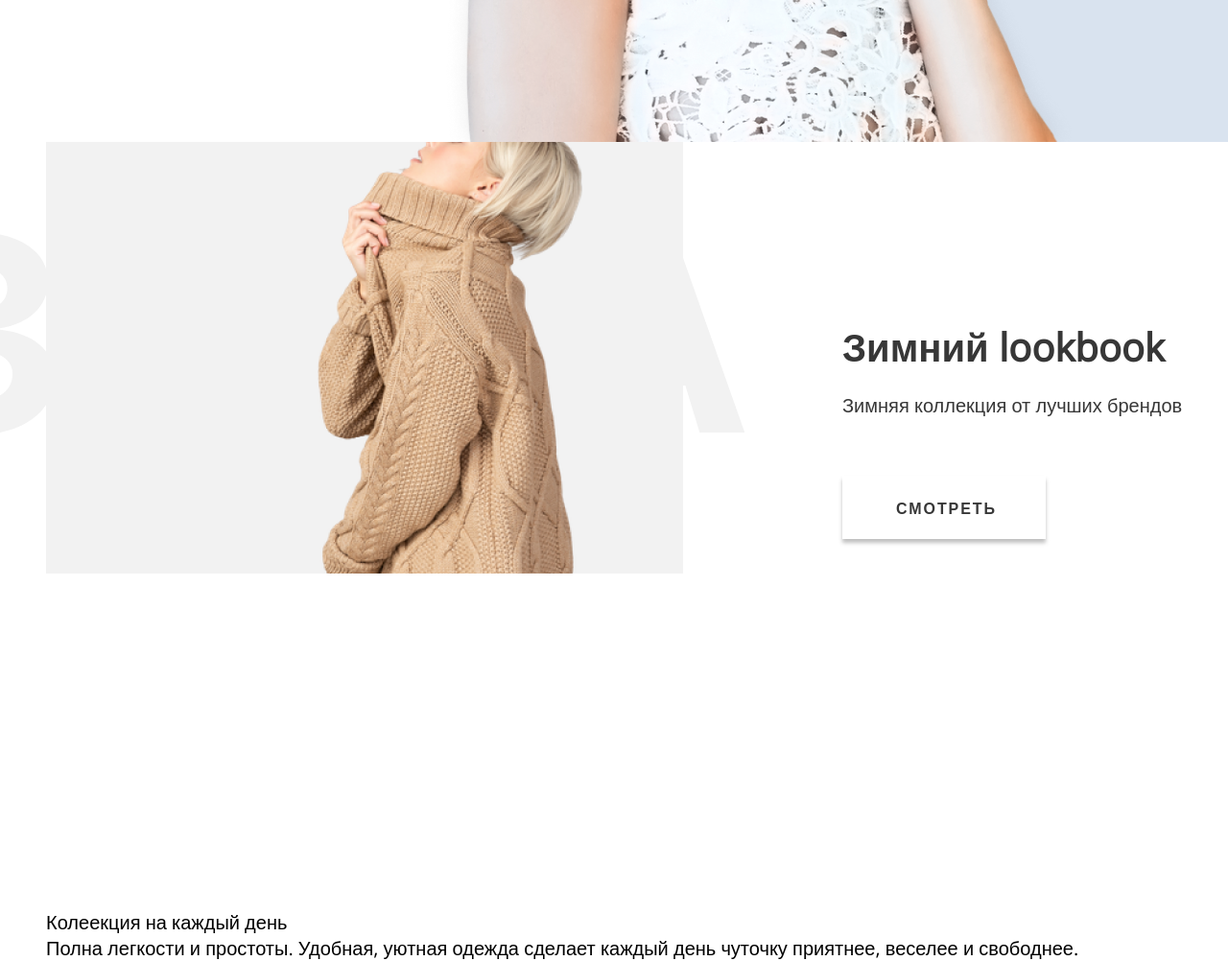
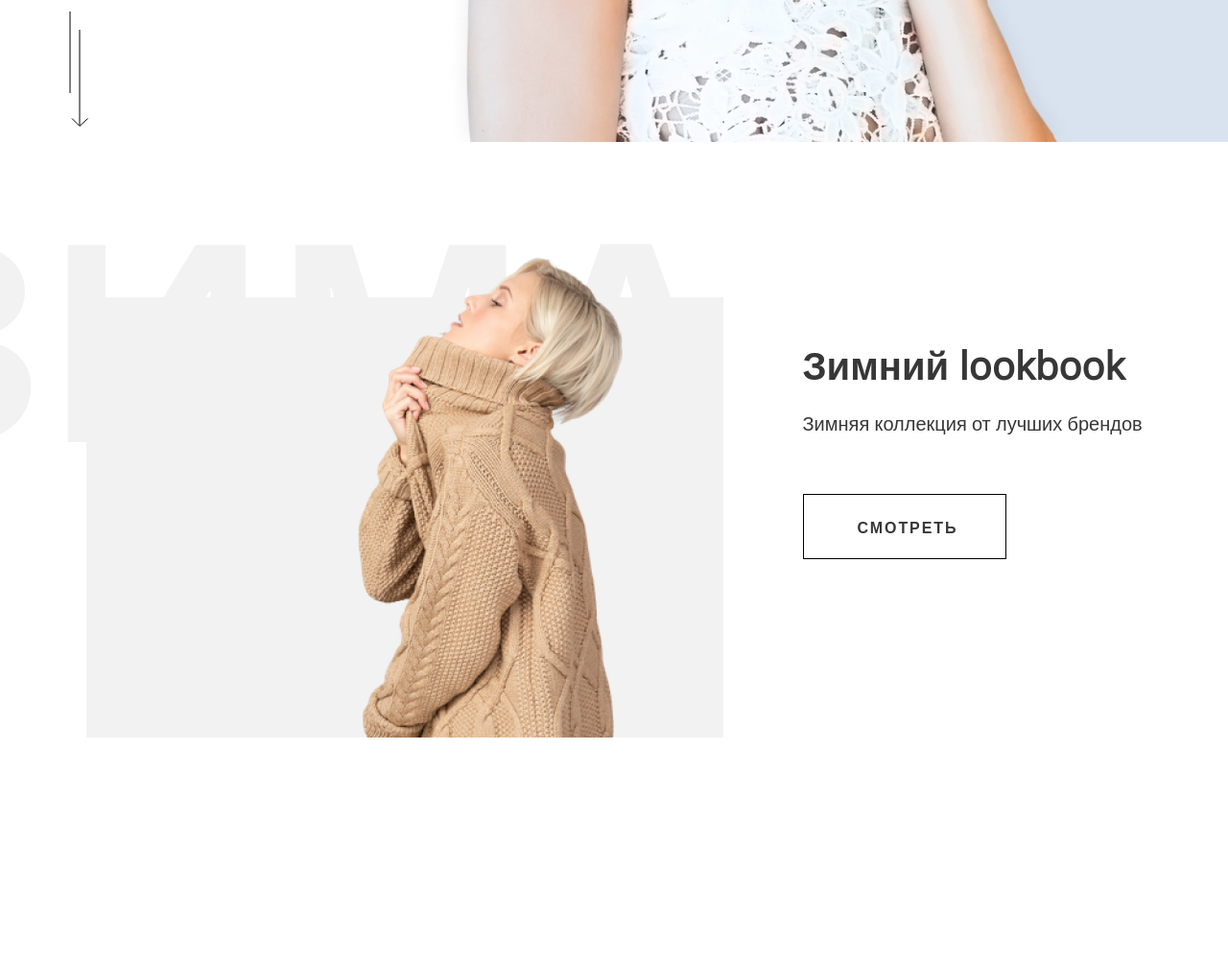
Before and after one commit to MaxPodivilov/clothing-shop, a plain HTML site: page index.html in a window 1280 px wide. Shown: the part 652-1654 px from the top of the page at 96% size. Drawn offline with nearby package versions, Linux system fonts and the light colour scheme.

Commit message:
Поправил второй раздел

```diff
--- a/index.html
+++ b/index.html
@@ -159,32 +159,31 @@
       text-transform: uppercase;
     }
     .strelki {
-
+      position: absolute;
+      bottom: 0px;
     }
     .winter {
       position: absolute;
       display: flex;
       align-items: center;
       justify-content: left;
-      width: 100vw;
-      height: 50%;
-      transform: translateX(-12%);
+      width: 100%;
+      height: 40%;
+      transform: translateX(-15%);
     }
     .bodywin{
       width: 100%;
-      height: 100%;
+      height: 80%;
       z-index: 1;
       position: relative;
-      background-image: url(assets/face2.png) ;
-      background-repeat: no-repeat;
-      background-position: bottom 350px left 0px;
       display: flex;
       align-items: center;
-      justify-content: flex-end;
+      justify-content: space-around;
+      margin-top: 50px;
 
     }
     .zagwinter{
-      position: absolute;
+      position: relative;
       width: 354px;
       font-weight: 600;
       font-size: 40px;
@@ -193,8 +192,7 @@
       display: flex;
       flex-direction: column;
       row-gap: 20px;
-      margin-bottom: 200px;
-
+      margin-bottom: 100px;
     }
     .coll{
       width: 378px;
@@ -205,13 +203,12 @@
     }
     .win {
       margin-top: 40px;
-      box-shadow: black;
       color: #373737;
       background: white;
+      box-shadow: none;
+      border: 1px solid #000000 ;
     }
-    .block{
 
-    }
   </style>
 </head>
 
@@ -250,17 +247,11 @@
         <img src="assets/winter.svg" alt="">
       </div>
       <div class="bodywin">
+        <img class="face2" src="assets/face2.png" alt="">
         <div class="zagwinter">Зимний lookbook
-        <div class="coll">Зимняя коллекция от лучших брендов</div>
-          <a class="link button win" href="#">Смотреть</a>
+          <div class="coll">Зимняя коллекция от лучших брендов</div>
+            <a class="link button win" href="#">Смотреть</a>
         </div>
-      </div>
-      <div class="block">
-        <div class="day">Колеекция на каждый день</div>
-        <div class="daytoo">Полна легкости и простоты.
-          Удобная, уютная одежда сделает
-          каждый день чуточку приятнее,
-          веселее и свободнее.</div>
       </div>
     </div>
   </main>
```
